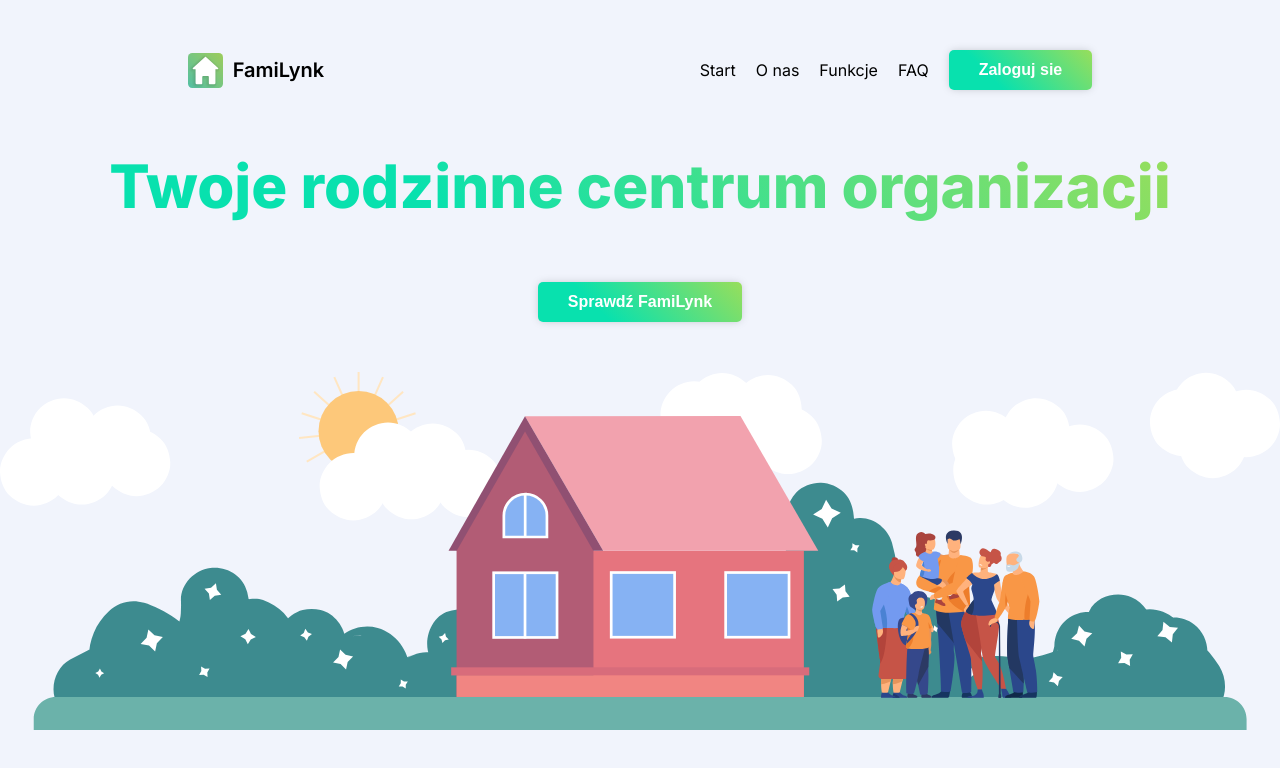
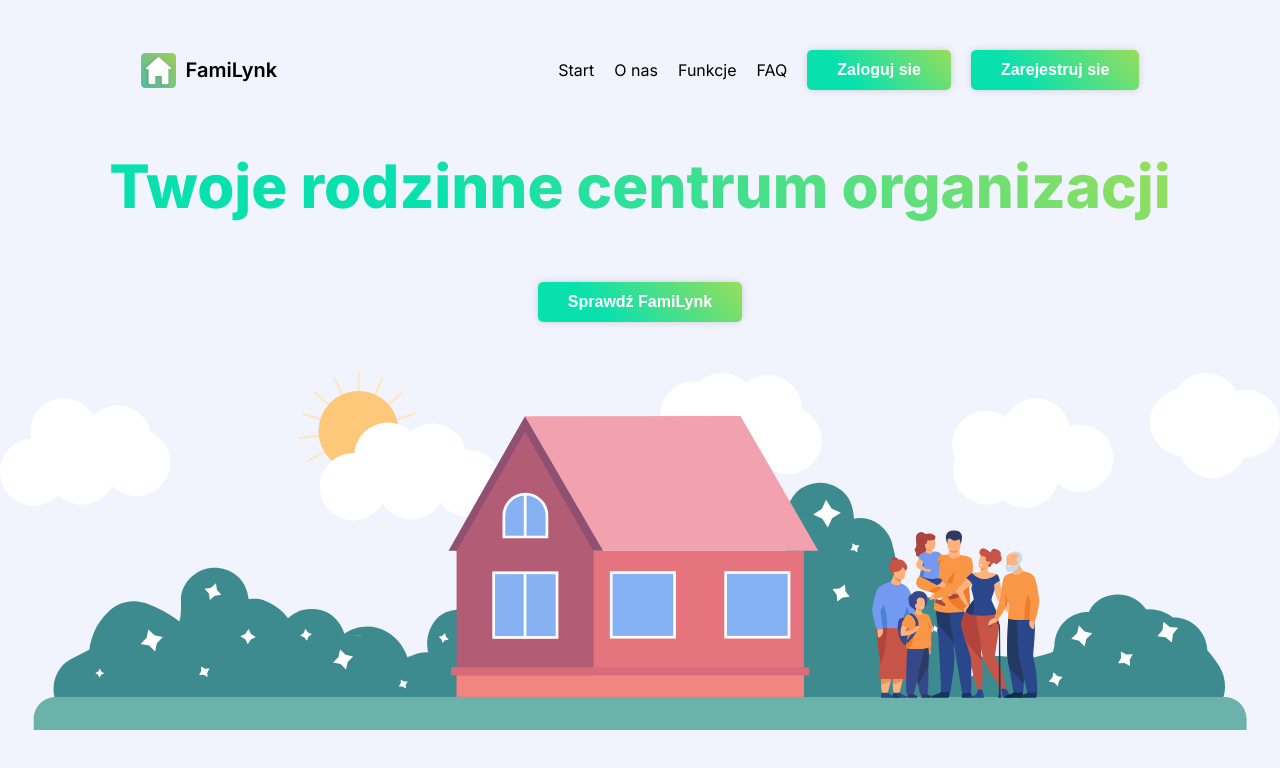
Before and after one commit to Yndh/hakhiros, a Next.js app: page / in a window 1280 px wide. Shown: the top 768 px of the page. Built offline with nearby package versions, Linux system fonts and the light colour scheme; no server answers.

Commit message:
feat: get rid of login button for logged users
Get rid of login buttons on homepage if you are logged in

```diff
--- a/app/page.tsx
+++ b/app/page.tsx
@@ -7,8 +7,12 @@ import {
 import AppFunctions from "./components/appFunctions";
 import { faGithub } from "@fortawesome/free-brands-svg-icons";
 import FAQ from "./components/faq";
+import { getServerSession } from "next-auth";
 
-export default function Home() {
+export default async function Home() {
+
+  const session = await getServerSession()
+
   return (
     <main className="landingContainer" id="start">
       <header className="landingHeader">
@@ -29,17 +33,32 @@ export default function Home() {
           <li>
             <a href="/#faq">FAQ</a>
           </li>
-          <li>
+          {
+            session ? <li>
+              <a href="/app">
+                <button>panel domów</button>
+              </a>
+            </li> : <><li>
               <a href="/login">
                 <button>Zaloguj sie</button>
               </a>
             </li>
+              <li>
+                <a href="/register">
+                  <button>Zarejestruj sie</button>
+                </a>
+              </li>
+            </>
+          }
         </ul>
       </header>
 
       <div className="heroContainer">
         <h1>Twoje rodzinne centrum organizacji</h1>
+        {
+          session ? <a href="/app"><button>Sprawdź FamiLynk</button></a> :
             <a href="/login"><button>Sprawdź FamiLynk</button></a>
+        }
         <img src="/houseBaner.svg" alt="" />
       </div>
 
@@ -47,7 +66,7 @@ export default function Home() {
         <h1>O nas</h1>
         <div className="aboutUsRow">
           <div className="aboutUsElement">
-            <FontAwesomeIcon icon={faUser}/>
+            <FontAwesomeIcon icon={faUser} />
             <h3>O zespole</h3>
             <p>
               Jesteśmy zespołem pasjonatów, którzy wierzą, że harmonia w
@@ -58,7 +77,7 @@ export default function Home() {
           </div>
 
           <div className="aboutUsElement">
-          <FontAwesomeIcon icon={faQuestion}/>
+            <FontAwesomeIcon icon={faQuestion} />
             <h3>Dlaczego FamiLynk?</h3>
             <p>
               Stworzyliśmy FamiLynk z przekonaniem, że każda rodzina zasługuje
@@ -70,7 +89,7 @@ export default function Home() {
           </div>
 
           <div className="aboutUsElement">
-          <FontAwesomeIcon icon={faQuestion}/>
+            <FontAwesomeIcon icon={faQuestion} />
             <h3>Co nas inspiruje?</h3>
             <p>
               Nasza inspiracja płynie z przekonania, że życie rodzinne może być
@@ -89,7 +108,7 @@ export default function Home() {
       <div className="landingElement" id="faq">
         <h1>FAQ</h1>
 
-        <FAQ/>
+        <FAQ />
       </div>
 
       <footer>
```
Lines whose indentation alone changed are shown as unchanged.
